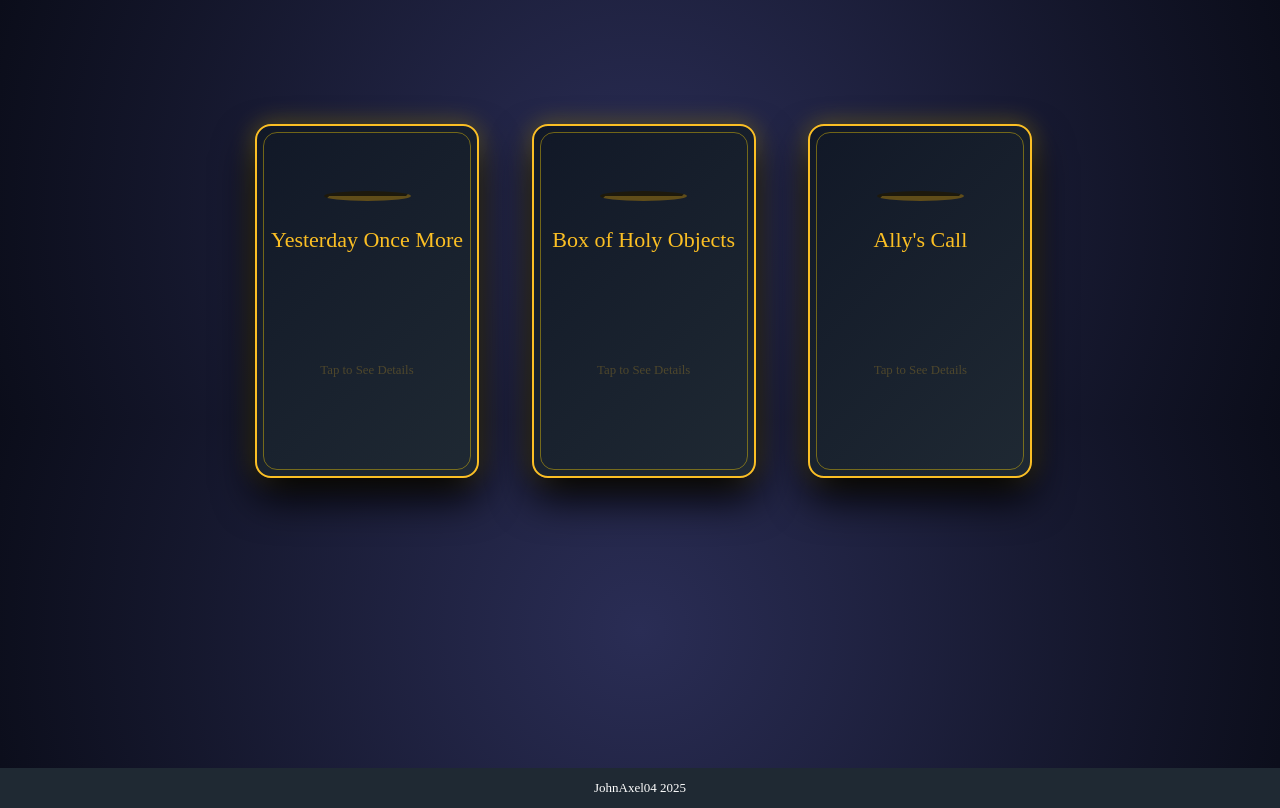
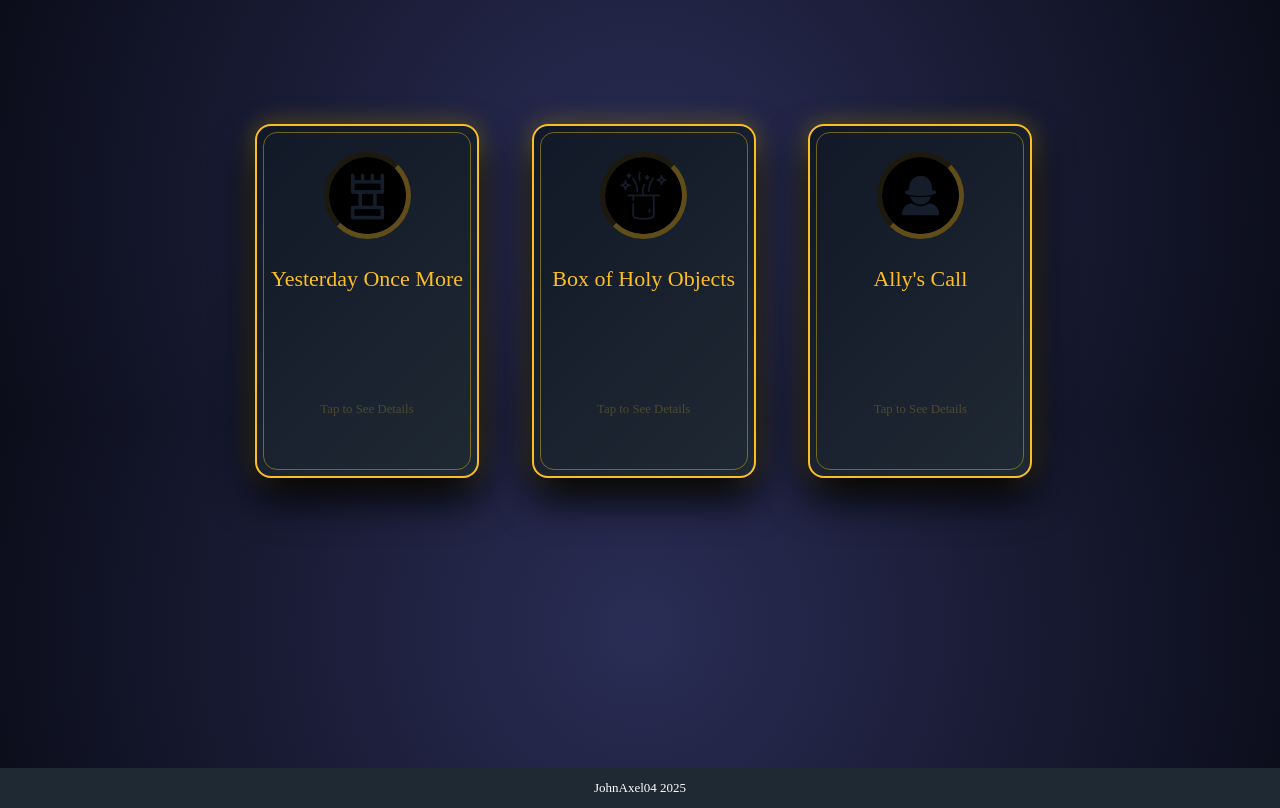
Before and after one commit to JohnAxel04/FLIP-A-CARD-ACTIVITY, a plain HTML site: page index.html in a window 1280 px wide. Drawn offline with Linux system fonts and the light colour scheme; the site is published under a folder, as on GitHub Pages, so addresses that start at the root find nothing.

Commit message:
Add files via upload

```diff
--- a/index.html
+++ b/index.html
@@ -16,7 +16,7 @@
     <div class="full">
         <div class="whole">
             <div class="card front">
-                <img src="/picture/strategy_4315368.png" alt="">
+                <img src="picture/strategy_4315368.png" alt="">
                 <p>Yesterday Once More</p>
                 <p class="tap">Tap to See Details</p>
             </div>
@@ -25,7 +25,7 @@
         </div>
         <div class="whale1">
             <div class="card front1">
-                <img src="/picture/magic-hat_14235594.png" alt="">
+                <img src="picture/magic-hat_14235594.png" alt="">
                 <p>Box of Holy Objects</p>
                 <p class="tap">Tap to See Details</p>
             </div>
@@ -34,7 +34,7 @@
         </div>
         <div class="whole2">
             <div class="card front2">
-                <img src="/picture/secret-agent_7165089.png" alt="">
+                <img src="picture/secret-agent_7165089.png" alt="">
                 <p>Ally's Call</p>
                 <p class="tap">Tap to See Details</p>
             </div>
```
